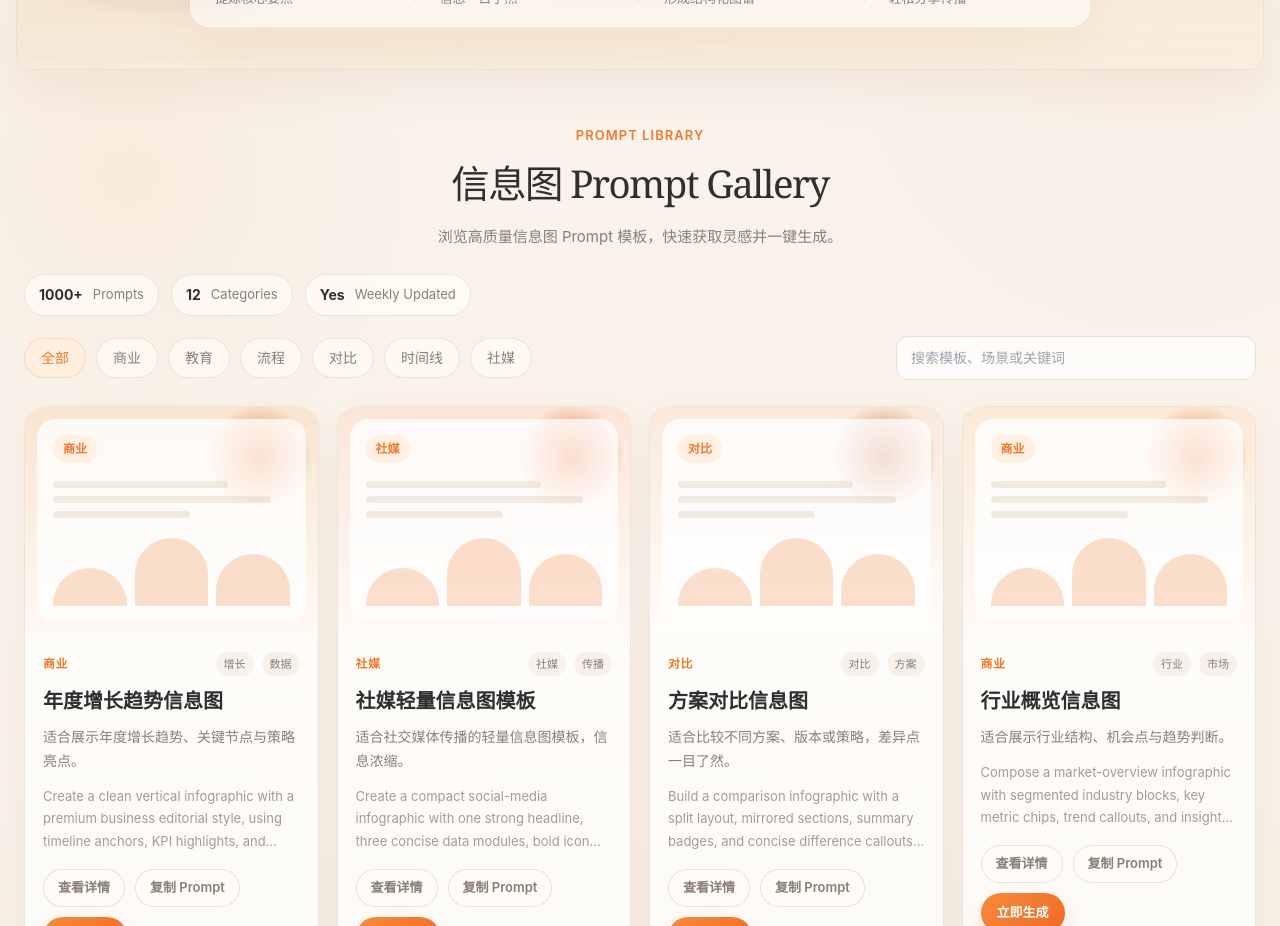
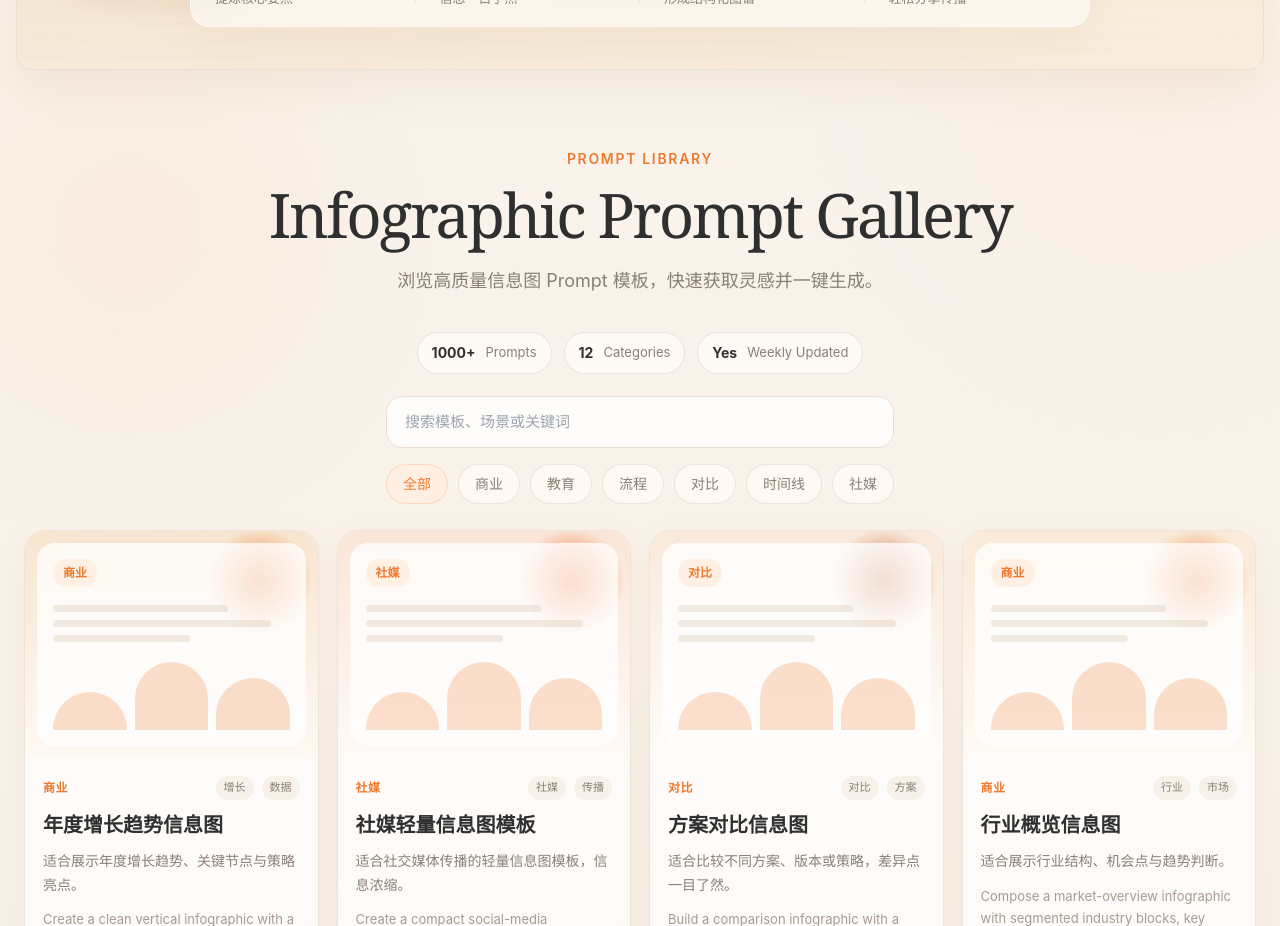
Before and after one commit to yezizhizhi/gptimage, a Next.js app: page / in a window 1280 px wide. Shown: the part 940-1866 px from the top of the page. Built offline with nearby package versions, Linux system fonts and the light colour scheme; no server answers.

Commit message:
Center infographic gallery layout

```diff
--- a/app/components/infographic-gallery/gallery-toolbar.tsx
+++ b/app/components/infographic-gallery/gallery-toolbar.tsx
@@ -30,12 +30,12 @@ export function GalleryToolbar({
       </div>
 
       <div className="gallery-toolbar-controls">
+        <SearchBar value={query} onChange={onQueryChange} />
         <CategoryTabs
           categories={categories}
           activeCategory={activeCategory}
           onChange={onCategoryChange}
         />
-        <SearchBar value={query} onChange={onQueryChange} />
       </div>
     </div>
   );
--- a/app/components/infographic-gallery/section-header.tsx
+++ b/app/components/infographic-gallery/section-header.tsx
@@ -3,7 +3,7 @@ export function SectionHeader() {
     <div className="gallery-section-header">
       <div>
         <p className="gallery-section-eyebrow">Prompt Library</p>
-        <h2 className="gallery-section-title">信息图 Prompt Gallery</h2>
+        <h2 className="gallery-section-title">Infographic Prompt Gallery</h2>
         <p className="gallery-section-description">
           浏览高质量信息图 Prompt 模板，快速获取灵感并一键生成。
         </p>
--- a/app/globals.css
+++ b/app/globals.css
@@ -622,8 +622,8 @@ select {
 }
 
 .infographic-gallery-section {
-  margin-top: 56px;
-  padding-bottom: 48px;
+  margin-top: 78px;
+  padding-bottom: 56px;
 }
 
 .infographic-gallery-shell {
@@ -639,29 +639,30 @@ select {
 }
 
 .gallery-section-eyebrow {
-  margin: 0 0 10px;
+  margin: 0 0 14px;
   color: var(--accent);
-  font-size: 13px;
+  font-size: 14px;
   font-weight: 600;
-  letter-spacing: 0.08em;
+  letter-spacing: 0.12em;
   text-transform: uppercase;
 }
 
 .gallery-section-title {
   margin: 0;
   font-family: "Playfair Display", Georgia, "Noto Serif SC", "Songti SC", serif;
-  font-size: clamp(32px, 3vw, 42px);
+  font-size: clamp(42px, 4.8vw, 72px);
   font-weight: 500;
   letter-spacing: -0.04em;
   color: var(--primary-text);
+  line-height: 1.02;
 }
 
 .gallery-section-description {
-  max-width: 760px;
-  margin: 10px 0 0;
+  max-width: 820px;
+  margin: 18px auto 0;
   color: var(--secondary-text);
-  font-size: 15px;
-  line-height: 1.8;
+  font-size: 18px;
+  line-height: 1.9;
   margin-left: auto;
   margin-right: auto;
 }
@@ -669,13 +670,15 @@ select {
 .gallery-toolbar {
   display: flex;
   flex-direction: column;
-  gap: 20px;
-  margin-top: 24px;
+  align-items: center;
+  gap: 22px;
+  margin-top: 34px;
 }
 
 .gallery-stats {
   display: flex;
   flex-wrap: wrap;
+  justify-content: center;
   gap: 12px;
 }
 
@@ -704,14 +707,16 @@ select {
 .gallery-toolbar-controls {
   display: flex;
   flex-wrap: wrap;
+  flex-direction: column;
   align-items: center;
-  justify-content: space-between;
-  gap: 18px;
+  justify-content: center;
+  gap: 16px;
 }
 
 .gallery-category-tabs {
   display: flex;
   flex-wrap: wrap;
+  justify-content: center;
   gap: 10px;
 }
 
@@ -733,20 +738,19 @@ select {
 }
 
 .gallery-search {
-  min-width: 280px;
-  flex: 1 1 320px;
-  max-width: 360px;
+  width: min(560px, 100%);
+  max-width: 560px;
 }
 
 .gallery-search-input {
   width: 100%;
-  height: 44px;
-  border-radius: 12px;
+  height: 52px;
+  border-radius: 16px;
   border: 1px solid var(--line);
   background: rgba(255, 255, 255, 0.72);
-  padding: 0 14px;
+  padding: 0 18px;
   color: var(--primary-text);
-  font-size: 14px;
+  font-size: 15px;
   outline: none;
 }
 
@@ -1246,6 +1250,14 @@ select {
     width: 100%;
   }
 
+  .gallery-section-title {
+    font-size: 42px;
+  }
+
+  .gallery-section-description {
+    font-size: 15px;
+  }
+
   .gallery-masonry-grid {
     column-count: 1;
   }
```
